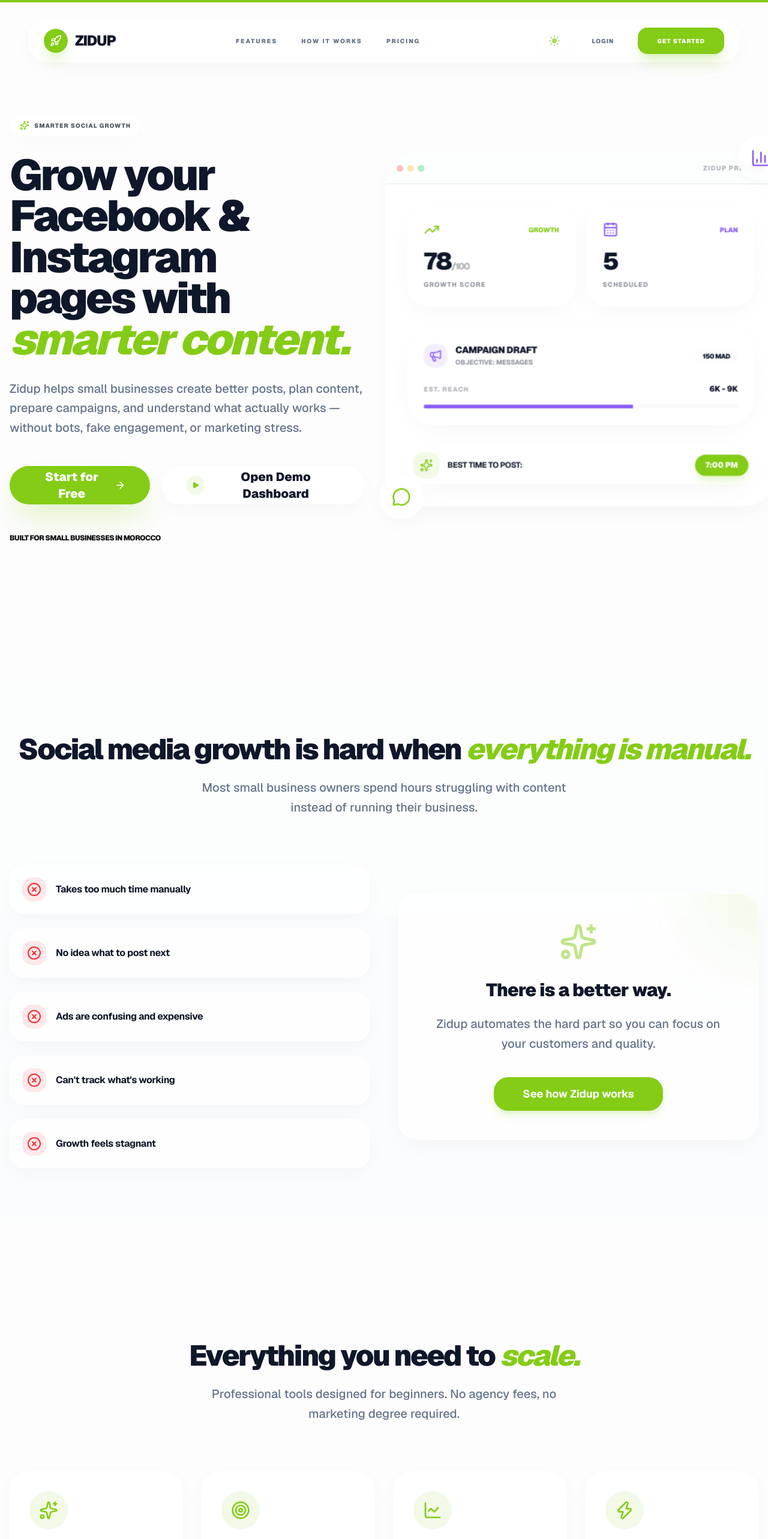
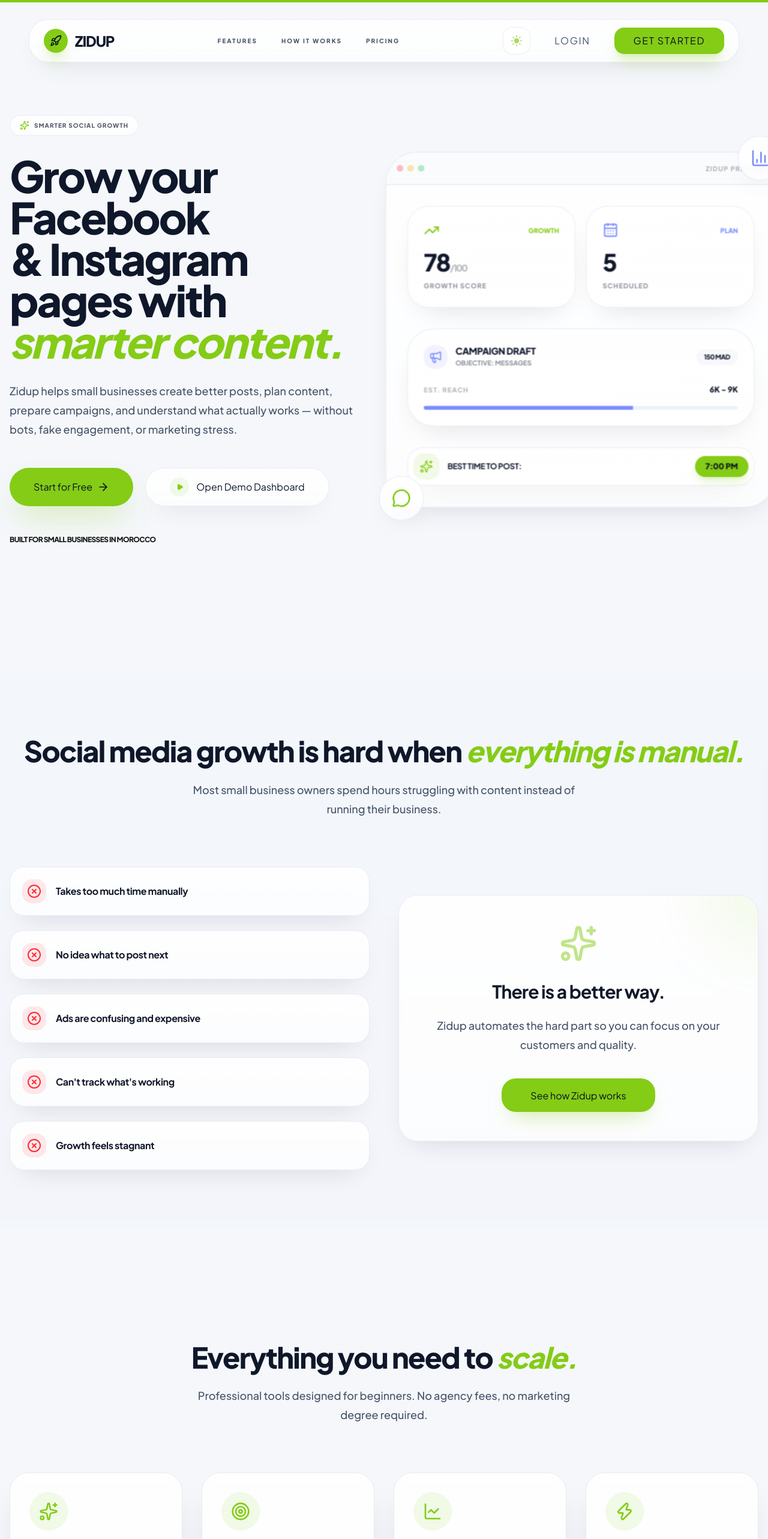
Before and after one commit to design444888/zidup, a Next.js app: page / in a window 1280 px wide. Shown: the top 2566 px of the page at 60% size. Built offline with nearby package versions, Linux system fonts and the light colour scheme.

Commit message:
Update Zidup UI theme

```diff
--- a/src/app/globals.css
+++ b/src/app/globals.css
@@ -1,52 +1,60 @@
 @import "tailwindcss";
 
 :root {
-  --background: #fdfdfd;
+  --background: #f5f7fb;
   --foreground: #0f172a;
 
   --primary: #84cc16;
-  --primary-foreground: #ffffff;
+  --primary-foreground: #07111f;
 
-  --secondary: #8b5cf6;
+  --secondary: #7c8cff;
   --secondary-foreground: #ffffff;
 
-  --muted: #f8fafc;
-  --muted-foreground: #64748b;
+  --muted: #eef2f8;
+  --muted-foreground: #475569;
 
-  --card: rgba(255, 255, 255, 0.7);
+  --card: rgba(255, 255, 255, 0.78);
   --card-foreground: #0f172a;
 
-  --border: rgba(15, 23, 42, 0.08);
-  --input: #f1f5f9;
+  --border: rgba(148, 163, 184, 0.28);
+  --input: rgba(255, 255, 255, 0.74);
   --ring: #84cc16;
 
-  --glass-bg: rgba(255, 255, 255, 0.7);
-  --glass-border: rgba(255, 255, 255, 0.5);
-  --glass-blur: blur(12px);
+  --glass-bg: rgba(255, 255, 255, 0.72);
+  --glass-bg-strong: rgba(255, 255, 255, 0.88);
+  --glass-border: rgba(148, 163, 184, 0.2);
+  --glass-blur: blur(10px);
+
+  --surface-shadow: 0 18px 45px -24px rgba(15, 23, 42, 0.18);
+  --surface-shadow-strong: 0 26px 60px -28px rgba(15, 23, 42, 0.22);
 }
 
 .dark {
-  --background: #020617;
+  --background: #0b1020;
   --foreground: #f8fafc;
 
-  --primary: #bef264;
-  --primary-foreground: #020617;
+  --primary: #a3e635;
+  --primary-foreground: #07111f;
 
-  --secondary: #a78bfa;
+  --secondary: #8b9dff;
   --secondary-foreground: #ffffff;
 
-  --muted: #0f172a;
+  --muted: #131c31;
   --muted-foreground: #94a3b8;
 
-  --card: rgba(15, 23, 42, 0.6);
+  --card: rgba(17, 25, 44, 0.76);
   --card-foreground: #f8fafc;
 
-  --border: rgba(255, 255, 255, 0.06);
-  --input: #1e293b;
+  --border: rgba(255, 255, 255, 0.1);
+  --input: rgba(15, 23, 42, 0.74);
   --ring: #bef264;
 
-  --glass-bg: rgba(2, 6, 23, 0.6);
-  --glass-border: rgba(255, 255, 255, 0.06);
+  --glass-bg: rgba(15, 23, 42, 0.6);
+  --glass-bg-strong: rgba(15, 23, 42, 0.78);
+  --glass-border: rgba(255, 255, 255, 0.08);
+
+  --surface-shadow: 0 18px 50px -24px rgba(2, 6, 23, 0.55);
+  --surface-shadow-strong: 0 26px 70px -30px rgba(2, 6, 23, 0.7);
 }
 
 @theme inline {
@@ -63,28 +71,52 @@
   --color-border: var(--border);
   --color-ring: var(--ring);
 
-  --font-sans: var(--font-geist-sans), "Inter", system-ui, sans-serif;
+  --font-sans: var(--font-plus-jakarta-sans), "Inter", system-ui, sans-serif;
   --font-mono: var(--font-geist-mono);
 
   --radius-xl: 1rem;
   --radius-2xl: 1.5rem;
   --radius-3xl: 2.25rem;
 
-  --shadow-glass: 0 10px 40px -10px rgba(0, 0, 0, 0.05);
-  --shadow-glass-dark: 0 10px 40px -10px rgba(0, 0, 0, 0.5);
+  --shadow-glass: var(--surface-shadow);
+  --shadow-glass-dark: var(--surface-shadow-strong);
+}
+
+html {
+  color-scheme: light;
+}
+
+html.dark {
+  color-scheme: dark;
 }
 
 body {
-  background: var(--background);
+  background:
+    radial-gradient(circle at top left, rgba(132, 204, 22, 0.07), transparent 32%),
+    radial-gradient(circle at top right, rgba(124, 140, 255, 0.06), transparent 28%),
+    linear-gradient(180deg, color-mix(in srgb, var(--background) 82%, white 18%) 0%, var(--background) 100%);
   color: var(--foreground);
-  font-family: var(--font-geist-sans), "Inter", sans-serif;
+  font-family: var(--font-plus-jakarta-sans), "Inter", sans-serif;
   overflow-x: hidden;
   transition: background-color 0.4s cubic-bezier(0.4, 0, 0.2, 1), color 0.4s cubic-bezier(0.4, 0, 0.2, 1);
   -webkit-font-smoothing: antialiased;
+  text-rendering: optimizeLegibility;
+  line-height: 1.6;
+}
+
+.dark body {
+  background:
+    radial-gradient(circle at top left, rgba(163, 230, 53, 0.06), transparent 34%),
+    radial-gradient(circle at top right, rgba(139, 157, 255, 0.05), transparent 28%),
+    linear-gradient(180deg, color-mix(in srgb, var(--background) 88%, #111827 12%) 0%, var(--background) 100%);
 }
 
 .glass {
-  background: var(--glass-bg);
+  background: linear-gradient(
+    180deg,
+    color-mix(in srgb, var(--glass-bg-strong) 88%, white 12%) 0%,
+    var(--glass-bg) 100%
+  );
   backdrop-filter: var(--glass-blur);
   -webkit-backdrop-filter: var(--glass-blur);
   border: 1px solid var(--glass-border);
@@ -96,7 +128,8 @@
 }
 
 .glass-interactive {
-  @apply transition-all duration-300 hover:shadow-2xl hover:scale-[1.01] active:scale-[0.99];
+  @apply transition-all duration-300 hover:scale-[1.01] active:scale-[0.99];
+  box-shadow: var(--surface-shadow-strong);
 }
 
 .gradient-glow {
@@ -106,14 +139,18 @@
   right: 0;
   bottom: 0;
   z-index: -1;
-  background: radial-gradient(circle at 10% 10%, rgba(132, 204, 22, 0.04) 0%, transparent 40%),
-              radial-gradient(circle at 90% 90%, rgba(139, 92, 246, 0.04) 0%, transparent 40%);
+  background:
+    radial-gradient(circle at 12% 10%, rgba(132, 204, 22, 0.05) 0%, transparent 36%),
+    radial-gradient(circle at 88% 12%, rgba(124, 140, 255, 0.05) 0%, transparent 30%),
+    radial-gradient(circle at 82% 88%, rgba(15, 23, 42, 0.04) 0%, transparent 28%);
   pointer-events: none;
 }
 
 .dark .gradient-glow {
-  background: radial-gradient(circle at 10% 10%, rgba(190, 242, 100, 0.02) 0%, transparent 40%),
-              radial-gradient(circle at 90% 90%, rgba(167, 139, 250, 0.02) 0%, transparent 40%);
+  background:
+    radial-gradient(circle at 12% 10%, rgba(163, 230, 53, 0.06) 0%, transparent 34%),
+    radial-gradient(circle at 88% 12%, rgba(139, 157, 255, 0.05) 0%, transparent 28%),
+    radial-gradient(circle at 82% 88%, rgba(15, 23, 42, 0.14) 0%, transparent 32%);
 }
 
 @keyframes float {
@@ -140,13 +177,15 @@
 }
 
 ::-webkit-scrollbar-thumb {
-  background: var(--border);
-  border-radius: 5px;
-  border: 3px solid var(--background);
+  background: color-mix(in srgb, var(--muted-foreground) 28%, transparent);
+  border-radius: 999px;
+  border: 3px solid transparent;
+  background-clip: padding-box;
 }
 
 ::-webkit-scrollbar-thumb:hover {
-  background: var(--muted-foreground);
+  background: color-mix(in srgb, var(--muted-foreground) 48%, transparent);
+  background-clip: padding-box;
 }
 
 .text-balance {
@@ -154,17 +193,58 @@
 }
 
 .heading-xl {
-  @apply text-5xl md:text-7xl font-black tracking-tighter leading-[0.95] text-balance;
+  @apply text-5xl md:text-7xl font-extrabold tracking-[-0.04em] leading-[0.96] text-balance;
 }
 
 .heading-lg {
-  @apply text-3xl md:text-5xl font-black tracking-tighter leading-[1] text-balance;
+  @apply text-3xl md:text-5xl font-extrabold tracking-[-0.035em] leading-[1.02] text-balance;
 }
 
 .heading-md {
-  @apply text-xl md:text-3xl font-black tracking-tight leading-[1.1] text-balance;
+  @apply text-2xl md:text-3xl font-bold tracking-[-0.03em] leading-[1.12] text-balance;
 }
 
 .subheading {
-  @apply text-lg md:text-xl text-muted-foreground font-medium leading-relaxed max-w-2xl;
+  @apply text-base md:text-lg text-muted-foreground font-medium leading-8 max-w-2xl;
 }
+
+button,
+input,
+textarea,
+select {
+  font: inherit;
+}
+
+input,
+textarea,
+select {
+  background: color-mix(in srgb, var(--input) 82%, transparent);
+  color: var(--foreground);
+  border: 1px solid var(--border);
+  box-shadow: inset 0 1px 0 rgba(255, 255, 255, 0.16), 0 1px 2px rgba(15, 23, 42, 0.04);
+}
+
+.dark input,
+.dark textarea,
+.dark select {
+  box-shadow: inset 0 1px 0 rgba(255, 255, 255, 0.04), 0 1px 2px rgba(2, 6, 23, 0.22);
+}
+
+input::placeholder,
+textarea::placeholder {
+  color: color-mix(in srgb, var(--muted-foreground) 78%, transparent);
+}
+
+input:focus,
+textarea:focus,
+select:focus {
+  outline: none;
+  border-color: color-mix(in srgb, var(--primary) 42%, var(--border));
+  box-shadow:
+    0 0 0 4px color-mix(in srgb, var(--primary) 14%, transparent),
+    inset 0 1px 0 rgba(255, 255, 255, 0.18);
+}
+
+select {
+  appearance: none;
+}
--- a/src/app/layout.tsx
+++ b/src/app/layout.tsx
@@ -1,11 +1,12 @@
 import type { Metadata } from "next";
-import { Geist, Geist_Mono } from "next/font/google";
+import { Geist_Mono, Plus_Jakarta_Sans } from "next/font/google";
 import { ThemeProvider } from "@/components/ThemeProvider";
 import "./globals.css";
 
-const geistSans = Geist({
-  variable: "--font-geist-sans",
+const plusJakartaSans = Plus_Jakarta_Sans({
+  variable: "--font-plus-jakarta-sans",
   subsets: ["latin"],
+  display: "swap",
 });
 
 const geistMono = Geist_Mono({
@@ -14,7 +15,7 @@
 });
 
 export const metadata: Metadata = {
-  title: "Zidup — Grow your page smarter",
+  title: "Zidup - Grow your page smarter",
   description: "Modern social media growth platform for small businesses.",
 };
 
@@ -26,7 +27,7 @@
   return (
     <html
       lang="en"
-      className={`${geistSans.variable} ${geistMono.variable} h-full antialiased`}
+      className={`${plusJakartaSans.variable} ${geistMono.variable} h-full antialiased`}
       suppressHydrationWarning
     >
       <body className="min-h-full flex flex-col">
--- a/src/components/Navbar.tsx
+++ b/src/components/Navbar.tsx
@@ -32,8 +32,8 @@
     )}>
       <div className="max-w-7xl mx-auto">
         <div className={cn(
-          "glass flex items-center justify-between px-6 py-3 rounded-[2rem] transition-all duration-500 border-white/5 shadow-2xl",
-          isScrolled ? "bg-background/80 backdrop-blur-2xl border-white/10" : ""
+          "glass flex items-center justify-between px-6 py-3 rounded-[2rem] transition-all duration-500 shadow-[0_18px_42px_-26px_rgba(15,23,42,0.22)]",
+          isScrolled ? "bg-background/72 backdrop-blur-md" : ""
         )}>
           {/* Logo */}
           <Link href="/" className="flex items-center gap-3 group">
@@ -71,7 +71,7 @@
             {/* Mobile Toggle */}
             <button
               onClick={() => setIsMobileMenuOpen(!isMobileMenuOpen)}
-              className="md:hidden p-2.5 rounded-xl glass border-white/10"
+              className="md:hidden p-2.5 rounded-xl glass"
             >
               {isMobileMenuOpen ? <X className="w-5 h-5" /> : <Menu className="w-5 h-5" />}
             </button>
@@ -88,7 +88,7 @@
             exit={{ opacity: 0, y: -20, scale: 0.95 }}
             className="absolute top-28 left-6 right-6 z-40 lg:hidden"
           >
-            <GlassCard className="p-8 border-white/10 shadow-2xl rounded-[2.5rem] flex flex-col items-center gap-8">
+            <GlassCard className="p-8 rounded-[2.5rem] flex flex-col items-center gap-8">
               {navLinks.map((link) => (
                 <Link
                   key={link.label}
--- a/src/components/ThemeToggle.tsx
+++ b/src/components/ThemeToggle.tsx
@@ -12,7 +12,7 @@
       whileTap={{ scale: 0.9 }}
       whileHover={{ scale: 1.05 }}
       onClick={toggleTheme}
-      className="p-3 rounded-[1rem] glass border-white/10 hover:border-primary/30 transition-all duration-300 relative shadow-xl"
+      className="p-3 rounded-[1rem] glass hover:border-primary/30 transition-all duration-300 relative shadow-lg"
       aria-label="Toggle theme"
     >
       <div className="relative w-5 h-5">
--- a/src/components/layout/AuthLayout.tsx
+++ b/src/components/layout/AuthLayout.tsx
@@ -12,8 +12,8 @@
       <div className="gradient-glow" />
 
       {/* Left side: Brand Message */}
-      <div className="hidden lg:flex flex-col justify-between p-16 relative overflow-hidden bg-primary/5">
-        <div className="absolute top-0 right-0 w-[800px] h-[800px] bg-primary/10 blur-[150px] rounded-full -translate-y-1/2 translate-x-1/3" />
+      <div className="hidden lg:flex flex-col justify-between p-16 relative overflow-hidden bg-card/35">
+        <div className="absolute top-0 right-0 w-[800px] h-[800px] bg-primary/8 blur-[120px] rounded-full -translate-y-1/2 translate-x-1/3" />
 
         <div className="relative z-10">
           <Link href="/" className="flex items-center gap-3 mb-24">
@@ -39,7 +39,7 @@
                 { text: "Detailed Growth Analytics", icon: CheckCircle2 },
               ].map((item, i) => (
                 <div key={i} className="flex items-center gap-5 group">
-                  <div className="w-12 h-12 rounded-2xl glass border-white/10 flex items-center justify-center text-primary group-hover:scale-110 group-hover:bg-primary group-hover:text-white transition-all duration-500 shadow-lg">
+                  <div className="w-12 h-12 rounded-2xl glass flex items-center justify-center text-primary group-hover:scale-110 group-hover:bg-primary group-hover:text-white transition-all duration-500 shadow-lg">
                     <item.icon className="w-6 h-6" />
                   </div>
                   <span className="text-lg font-black tracking-tight">{item.text}</span>
--- a/src/components/ui/Button.tsx
+++ b/src/components/ui/Button.tsx
@@ -15,12 +15,12 @@
     const Comp = asChild ? Slot : "button"
 
     const variants = {
-      primary: "bg-primary text-primary-foreground shadow-lg shadow-primary/20 hover:bg-primary/90 hover:scale-[1.02] hover:shadow-primary/30",
-      secondary: "bg-secondary text-secondary-foreground shadow-lg shadow-secondary/20 hover:bg-secondary/90 hover:scale-[1.02]",
-      outline: "border border-border bg-transparent hover:bg-muted text-foreground",
-      ghost: "bg-transparent hover:bg-muted text-muted-foreground hover:text-foreground",
-      glass: "glass text-foreground hover:bg-white/10 dark:hover:bg-white/5",
-      danger: "bg-red-500 text-white shadow-lg shadow-red-500/20 hover:bg-red-600 hover:scale-[1.02]",
+      primary: "bg-primary text-primary-foreground shadow-[0_16px_36px_-18px_rgba(132,204,22,0.65)] hover:bg-primary/90 hover:scale-[1.01] hover:shadow-[0_20px_42px_-20px_rgba(132,204,22,0.72)]",
+      secondary: "bg-secondary text-secondary-foreground shadow-[0_16px_36px_-18px_rgba(124,140,255,0.55)] hover:bg-secondary/90 hover:scale-[1.01]",
+      outline: "border border-border bg-card/80 hover:bg-muted/80 text-foreground shadow-sm",
+      ghost: "bg-transparent hover:bg-muted/80 text-muted-foreground hover:text-foreground",
+      glass: "glass text-foreground hover:bg-card/90",
+      danger: "bg-red-500 text-white shadow-[0_16px_36px_-18px_rgba(239,68,68,0.55)] hover:bg-red-600 hover:scale-[1.01]",
     }
 
     const sizes = {
@@ -34,7 +34,7 @@
     return (
       <Comp
         className={cn(
-          "inline-flex items-center justify-center rounded-2xl text-sm font-bold ring-offset-background transition-all duration-300 focus-visible:outline-none focus-visible:ring-2 focus-visible:ring-ring focus-visible:ring-offset-2 disabled:pointer-events-none disabled:opacity-50 active:scale-[0.98]",
+          "inline-flex items-center justify-center rounded-2xl text-sm font-semibold ring-offset-background transition-all duration-300 focus-visible:outline-none focus-visible:ring-2 focus-visible:ring-ring focus-visible:ring-offset-2 disabled:pointer-events-none disabled:opacity-50 active:scale-[0.98]",
           variants[variant],
           sizes[size],
           className
--- a/src/components/ui/GlassCard.tsx
+++ b/src/components/ui/GlassCard.tsx
@@ -12,14 +12,14 @@
   return (
     <motion.div
       className={cn(
-        "glass rounded-[2rem] p-6 relative overflow-hidden",
+        "glass rounded-[2rem] p-6 relative overflow-hidden border border-border/80 shadow-[0_20px_45px_-24px_rgba(15,23,42,0.18)]",
         interactive && "glass-interactive cursor-pointer",
         className
       )}
       {...props}
     >
       {glow && (
-        <div className="absolute -top-24 -right-24 w-48 h-48 bg-primary/10 blur-[60px] rounded-full pointer-events-none" />
+        <div className="absolute -top-24 -right-24 w-48 h-48 bg-primary/8 blur-[48px] rounded-full pointer-events-none" />
       )}
       <div className="relative z-10">{children}</div>
     </motion.div>
```
Also changed, not shown: src/components/layout/DashboardLayout.tsx (+8 -8 lines).
